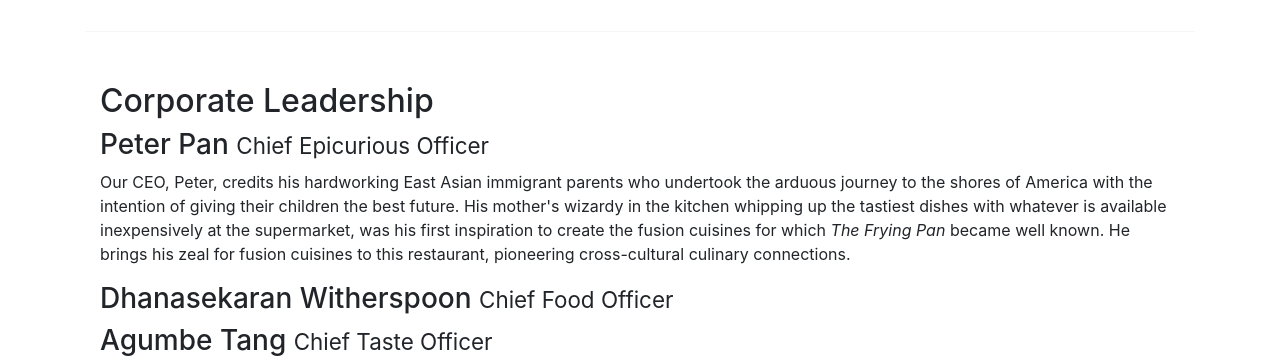
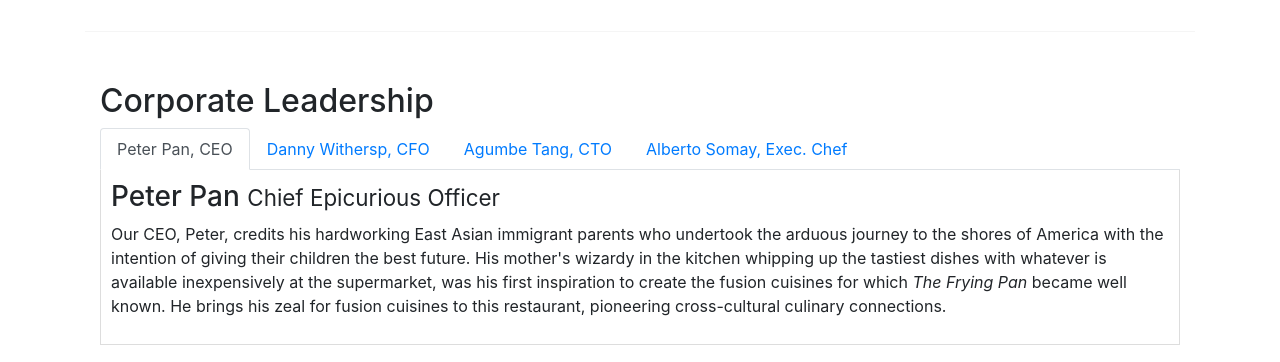
Before and after one commit to ahmadsayeb/Bootstrap-intro, a website: page aboutus.html in a window 1280 px wide. Shown: the part 940-1302 px from the top of the page. Drawn offline with nearby package versions, Linux system fonts and the light colour scheme.

Commit message:
tab bar befor accordion

```diff
--- a/aboutus.html
+++ b/aboutus.html
@@ -106,22 +106,49 @@
         <div class="row row-second">
             <div class="col-sm-12">
                 <h2>Corporate Leadership</h2>
+                <ul class="nav nav-tabs">
+                    <li class="nav-item">
+                        <a class="nav-link active" href="#peter" role="tab" data-toggle="tab">Peter Pan, CEO</a>
+                    </li>
+                    <li class="nav-item">
+                        <a class="nav-link" href="#danny" role="tab" data-toggle="tab">Danny Withersp, CFO</a>
+                    </li>
+                    <li class="nav-item">
+                        <a class="nav-link" href="#agumbe" role="tab" data-toggle="tab">Agumbe Tang, CTO</a>
+                    </li>
+                    <li class="nav-item">
+                        <a class="nav-link" href="#alberto" role="tab" data-toggle="tab">Alberto Somay, Exec. Chef</a>
+                    </li>
+
+
+                </ul>
+                <div class="tab-content">
+                    <div role="tabpanel" class="tab-pane fade show active" id="peter">
                         <h3>Peter Pan <small>Chief Epicurious Officer</small></h3>
                         <div class="d-none d-sm-block">
                             <p>Our CEO, Peter, credits his hardworking East Asian immigrant parents who undertook the arduous journey to the shores of America with the intention of giving their children the best future. His mother's wizardy in the kitchen whipping up the tastiest dishes with whatever is available inexpensively at the supermarket, was his first inspiration to create the fusion cuisines for which <em>The Frying Pan</em> became well known. He brings his zeal for fusion cuisines to this restaurant, pioneering cross-cultural culinary connections.</p>
                         </div>
+                    </div>
+                    <div role="tabpanel" class="tab-pane fade show" id="danny">
                         <h3>Dhanasekaran Witherspoon <small>Chief Food Officer</small></h3>
                         <div class=d-none d-sm-block>
                             <p>Our CFO, Danny, as he is affectionately referred to by his colleagues, comes from a long established family tradition in farming and produce. His experiences growing up on a farm in the Australian outback gave him great appreciation for varieties of food sources. As he puts it in his own words, <em>Everything that runs, wins, and everything that stays, pays!</em></p>
                         </div>
+                    </div>
+                    <div role="tabpanel" class="tab-pane fade show" id="agumbe">
                         <h3>Agumbe Tang <small>Chief Taste Officer</small></h3>
                         <div class="d-none d-sm-block">
                             <p>Blessed with the most discerning gustatory sense, Agumbe, our CTO, personally ensures that every dish that we serve meets his exacting tastes. Our chefs dread the tongue lashing that ensues if their dish does not meet his exacting standards. He lives by his motto, <em>You click only if you survive my lick.</em></p>
                         </div>
+                    </div>
+                    <div role="tobpanel" class="tab-pane fade show" id="alberto">
                         <h3>Alberto Somayya <small>Executive Chef</small></h3>
                         <div class="d-none d-sm-block">
                             <p>Award winning three-star Michelin chef with wide International experience having worked closely with whos-who in the culinary world, he specializes in creating mouthwatering Indo-Italian fusion experiences. He says, <em>Put together the cuisines from the two craziest cultures, and you get a winning hit! Amma Mia!</em></p>
                         </div>
+                    </div>
+                </div>
+
             </div>
        </div>
        <div class="row row-content">
--- a/css/styles.css
+++ b/css/styles.css
@@ -63,3 +63,10 @@ body{
 .scroll{
     scroll-behavior: smooth;
 }
+
+.tab-content{
+    border-left: 1px solid #ddd;
+    border-right: 1px solid #ddd;
+    border-bottom: 1px solid #ddd;
+    padding: 10px;
+}
```
Lines whose indentation alone changed are shown as unchanged.
